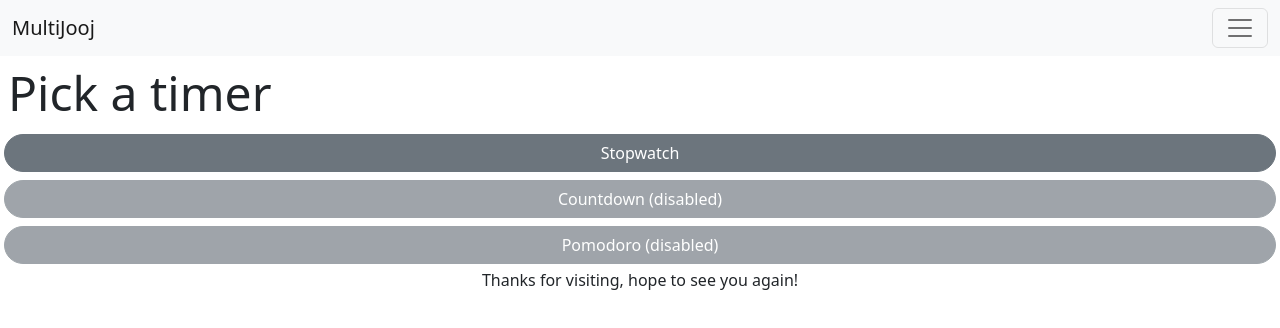
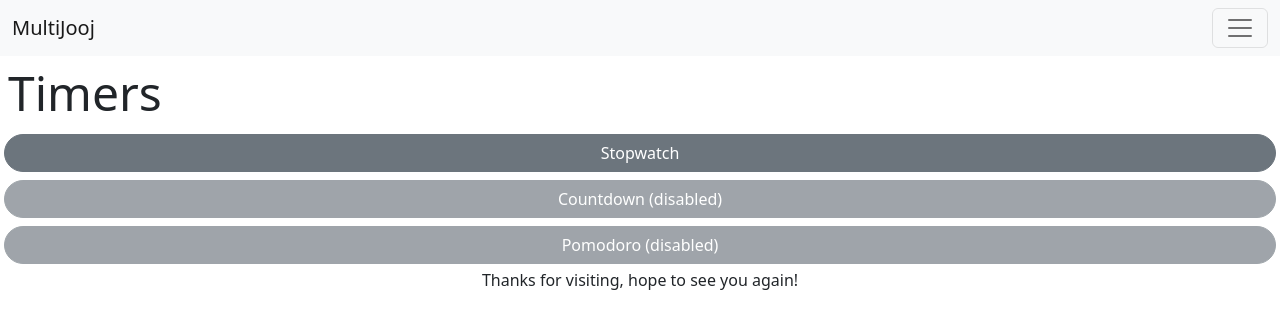
Before and after one commit to jihadftouny/multitools-app, an Angular app: page /home in a window 1280 px wide. Shown: the top 328 px of the page. Built offline with nearby package versions, Linux system fonts and the light colour scheme.

Commit message:
offcanvas added, fix dropdown not working

```diff
--- a/src/app/home/home.component.html
+++ b/src/app/home/home.component.html
@@ -1,6 +1,6 @@
 <div class="row">
     <div class="col d-grid">
-        <p class="display-5 m-2">Pick a timer</p>
+        <p class="display-5 m-2">Timers</p>
         <button class="btn btn-secondary rounded-5 btn-block m-1" routerLink="/stopwatch">Stopwatch</button>
         <button class="btn btn-secondary rounded-5 btn-block m-1 disabled" routerLink="/countdown">Countdown (disabled)</button>
         <button class="btn btn-secondary rounded-5 btn-block m-1 disabled" routerLink="/pomodoro">Pomodoro (disabled)</button>
--- a/src/index.html
+++ b/src/index.html
@@ -2,7 +2,7 @@
 <html lang="en">
 <head>
   <meta charset="utf-8">
-  <title>TimerApp</title>
+  <title>MultiJooj</title>
   <base href="/">
   <meta name="viewport" content="width=device-width, initial-scale=1">
   <link rel="icon" type="image/x-icon" href="favicon.ico">
```
Also changed, not shown: 1 other file (tests, documents, lock files or other folders).
